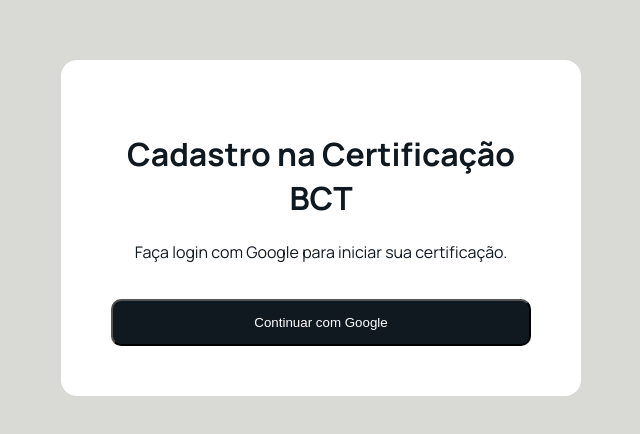
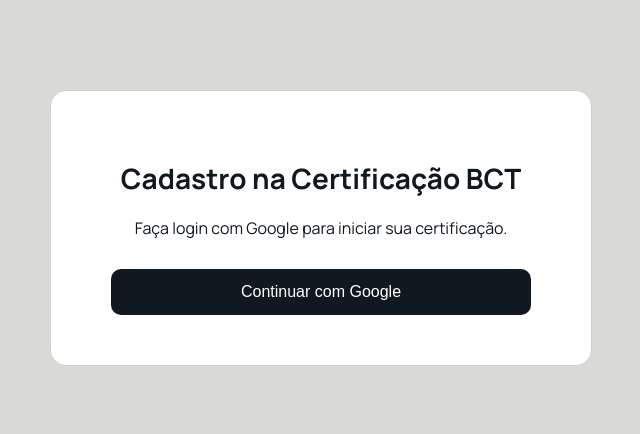
Before and after one commit to bemconcreto/CERTIFICACAO-BCT, a Next.js app: page /cadastro in a window 1280 px wide. Shown: the part 172-606 px from the top of the page, without its empty margins (319-959 px from the left). Built offline with nearby package versions, Linux system fonts and the light colour scheme; no server answers.

Commit message:
add supabase client for nextauth

```diff
--- a/pages/cadastro.js
+++ b/pages/cadastro.js
@@ -1,30 +1,45 @@
-import { signIn, useSession } from "next-auth/react";
-import { useEffect } from "react";
-import { useRouter } from "next/router";
+import { signIn } from "next-auth/react";
 
 export default function Cadastro() {
-  const { data: session, status } = useSession();
-  const router = useRouter();
+  return (
+    <div style={{
+      display: "flex",
+      height: "100vh",
+      justifyContent: "center",
+      alignItems: "center",
+      background: "#d9d9d6",
+    }}>
+      <div style={{
+        background: "white",
+        padding: "50px 60px",
+        borderRadius: "16px",
+        textAlign: "center",
+        border: "1px solid #cfcfcf",
+        maxWidth: 420,
+        width: "100%",
+      }}>
+        <h1 style={{ fontSize: 28, marginBottom: 20 }}>
+          Cadastro na Certificação BCT
+        </h1>
 
-  useEffect(() => {
-    if (status === "authenticated" && session?.user?.id) {
-      // 🔥 AQUI ESTAVA O BUG
-      localStorage.setItem("userId", session.user.id);
-      router.replace("/painel");
-    }
-  }, [status, session, router]);
-
-  if (status === "loading") return null;
-
-  return (
-    <div style={wrap}>
-      <div style={box}>
-        <h1>Cadastro na Certificação BCT</h1>
-        <p>Faça login com Google para iniciar sua certificação.</p>
+        <p style={{ marginBottom: 30 }}>
+          Faça login com Google para iniciar sua certificação.
+        </p>
 
         <button
-          onClick={() => signIn("google")}
-          style={btn}
+          onClick={() =>
+            signIn("google", { callbackUrl: "/painel" })
+          }
+          style={{
+            background: "#101820",
+            color: "white",
+            padding: "14px",
+            borderRadius: "10px",
+            border: "none",
+            fontSize: 16,
+            cursor: "pointer",
+            width: "100%",
+          }}
         >
           Continuar com Google
         </button>
@@ -36,28 +51,3 @@
 export async function getServerSideProps() {
   return { props: {} };
 }
-
-const wrap = {
-  display: "flex",
-  height: "100vh",
-  justifyContent: "center",
-  alignItems: "center",
-  background: "#d9d9d6",
-};
-
-const box = {
-  background: "white",
-  padding: "50px",
-  borderRadius: 16,
-  textAlign: "center",
-  maxWidth: 420,
-};
-
-const btn = {
-  marginTop: 20,
-  background: "#101820",
-  color: "white",
-  padding: 14,
-  borderRadius: 10,
-  width: "100%",
-};
```
